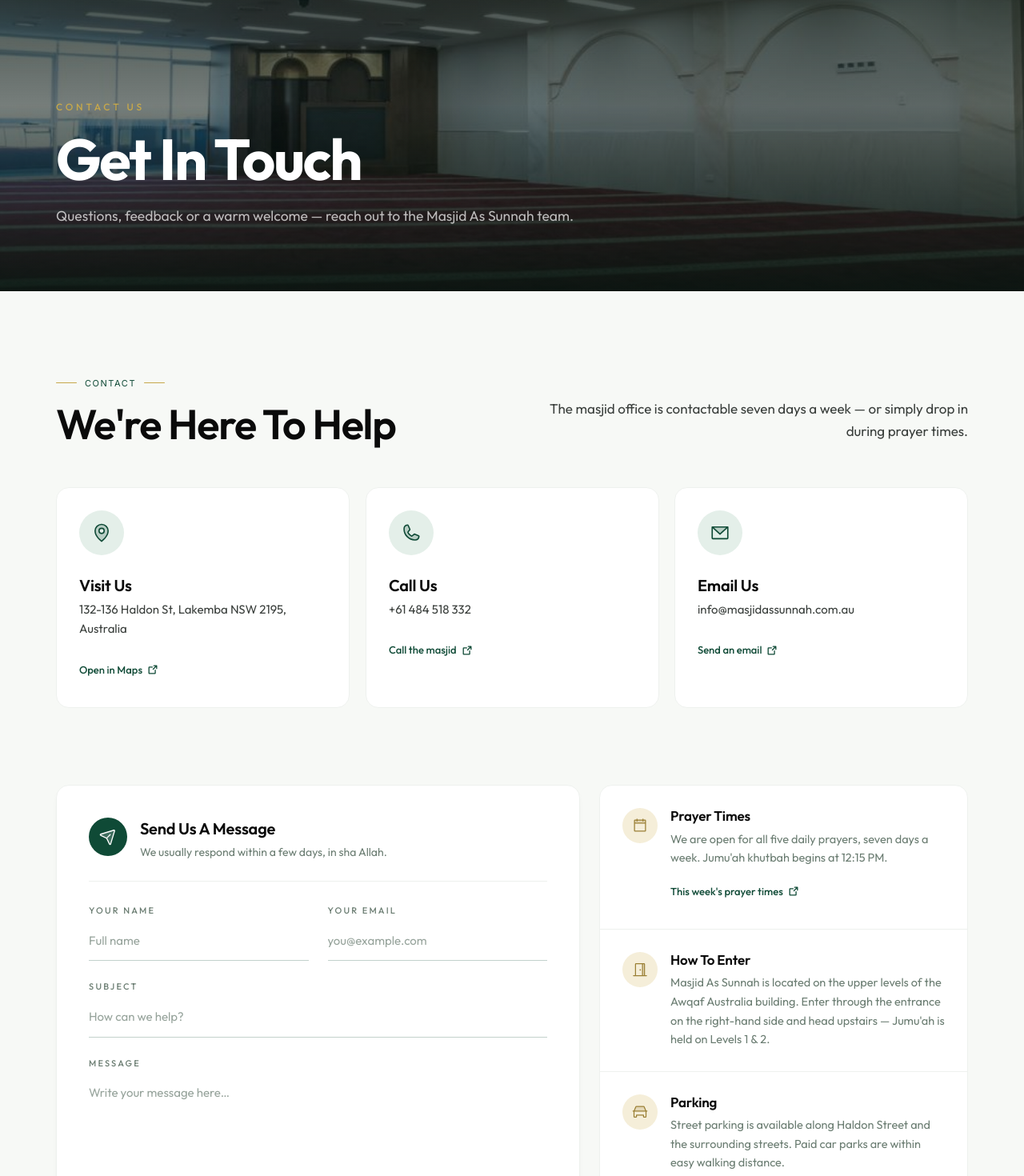
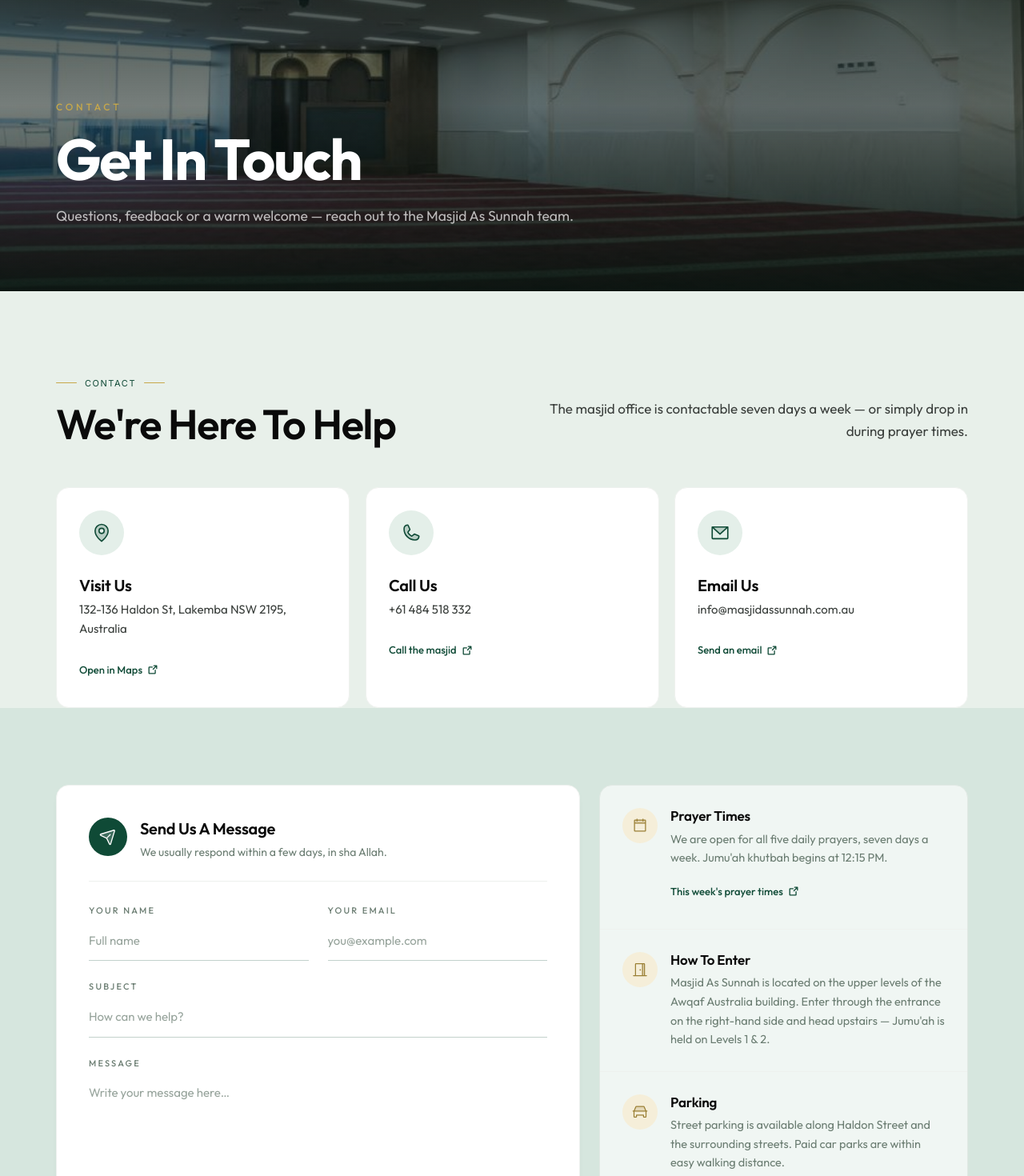
Before and after one commit to Isolatify/masjidassunnah, a React (Vite) app: page /contact in a window 1280 px wide. Shown: the part 100-1570 px from the top of the page at 80% size. Built offline with nearby package versions, Linux system fonts and the light colour scheme; no server answers.

Commit message:
Contact: rename nav/footer/hero label to 'Contact', apply green + Islamic pattern styling to page sections

```diff
--- a/src/components/Footer.jsx
+++ b/src/components/Footer.jsx
@@ -49,7 +49,7 @@ const PAGE_LINKS = [
   { label: "Prayer Times", to: "/prayer" },
   { label: "Weekly Timetable", to: "/timetable" },
   { label: "Events", to: "/events" },
-  { label: "Contact Us", to: "/contact" },
+  { label: "Contact", to: "/contact" },
   { label: "Donate", to: "/donate" },
 ];
 
--- a/src/config.js
+++ b/src/config.js
@@ -66,7 +66,7 @@ export const NAV = [
       { label: "Instagram", url: SOCIALS.instagram.url },
     ],
   },
-  { label: "Contact Us", href: "/contact", route: "/contact" },
+  { label: "Contact", href: "/contact", route: "/contact" },
   { label: "Donate", href: "/donate", route: "/donate", cta: true },
 ];
 
--- a/src/pages/ContactPage.jsx
+++ b/src/pages/ContactPage.jsx
@@ -15,6 +15,7 @@ import PageHero from "../components/PageHero";
 import Reveal from "../components/Reveal";
 import Tilt3D from "../components/Tilt3D";
 import useJumuah from "../lib/useJumuah";
+import pattern from "../assets/background.png";
 
 const CARDS = [
   {
@@ -111,14 +112,14 @@ export default function ContactPage() {
   return (
     <>
       <PageHero
-        eyebrow="Contact Us"
+        eyebrow="Contact"
         title="Get In Touch"
         sub="Questions, feedback or a warm welcome — reach out to the Masjid As Sunnah team."
       />
 
       <main id="page">
         {/* ── Contact channels ── */}
-        <section className="section pb-0">
+        <section className="section section-pattern pb-0">
           <div className="container">
             <div className="mb-12 grid items-end gap-6 md:grid-cols-2">
               <Reveal>
@@ -169,7 +170,7 @@ export default function ContactPage() {
         </section>
 
         {/* ── Message form + info ── */}
-        <section className="section">
+        <section className="section section-pattern bg-primary-mist">
           <div className="container">
             <div className="grid gap-6 lg:grid-cols-12">
               <Reveal className="lg:col-span-7">
@@ -370,8 +371,16 @@ export default function ContactPage() {
         </section>
 
         {/* ── Socials ── */}
-        <section className="bg-primary-deep py-14">
-          <div className="container flex flex-col items-center justify-between gap-6 text-center md:flex-row md:text-left">
+        <section className="relative overflow-hidden bg-primary-deep py-14">
+          <span
+            aria-hidden
+            className="pointer-events-none absolute inset-0 opacity-[0.05]"
+            style={{
+              backgroundImage: `url(${pattern})`,
+              backgroundSize: "560px auto",
+            }}
+          />
+          <div className="container relative flex flex-col items-center justify-between gap-6 text-center md:flex-row md:text-left">
             <Reveal>
               <p className="font-heading text-[17px] font-medium text-white">
                 Follow the masjid for daily updates, events and live broadcasts
```
